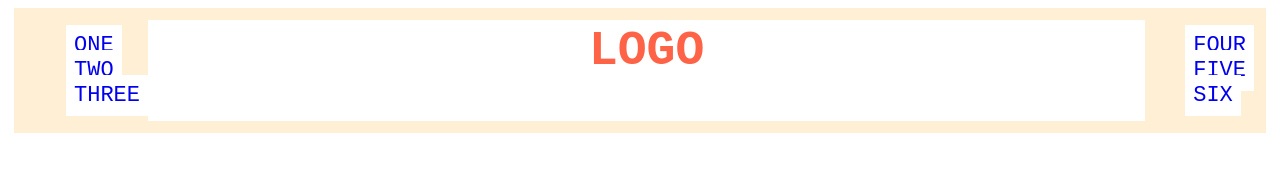
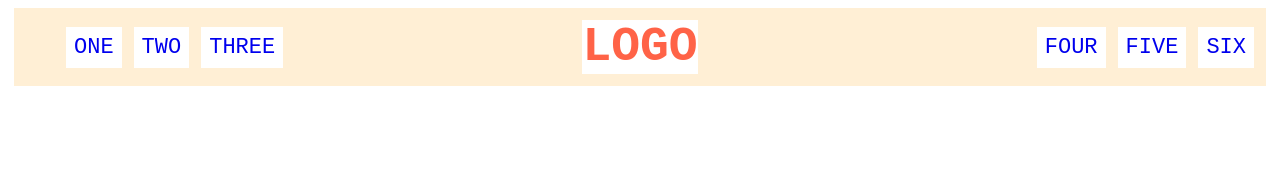
Before and after one commit to madison-4/css-exercises, a plain HTML site: page flex/02-flex-header/index.html in a window 1280 px wide. Drawn offline with Linux system fonts and the light colour scheme.

Commit message:
complete excercise 2 of the flex excercises

```diff
--- a/flex/02-flex-header/style.css
+++ b/flex/02-flex-header/style.css
@@ -4,26 +4,32 @@
   background: papayawhip;
   display: flex;
   padding: 12px; margin: 6px;
+  gap: 7px;
+  flex-direction: row;
+  align-items: center;
+  justify-content: space-between;
 }
 
-
+.left-links
+{
+  display: flex;
+  border: 2px darkred;
+  padding: 20px gray;
+  margin: 20px yellow;
+}
 .logo
 {
   font-size: 48px;
   font-weight: 900;
   color: tomato;
-  flex: auto;
   background: white;
-  text-align:center;
-  padding: 4px 32px 4px 32px;
-  border: 6px;
-  align-items: center;
-  justify-content: center;
 }
 
 ul {
   /* this removes the dots on the list items*/
+  display:flex;
   list-style-type: none;
+  gap: 12px;
 }
 
 a {
```
